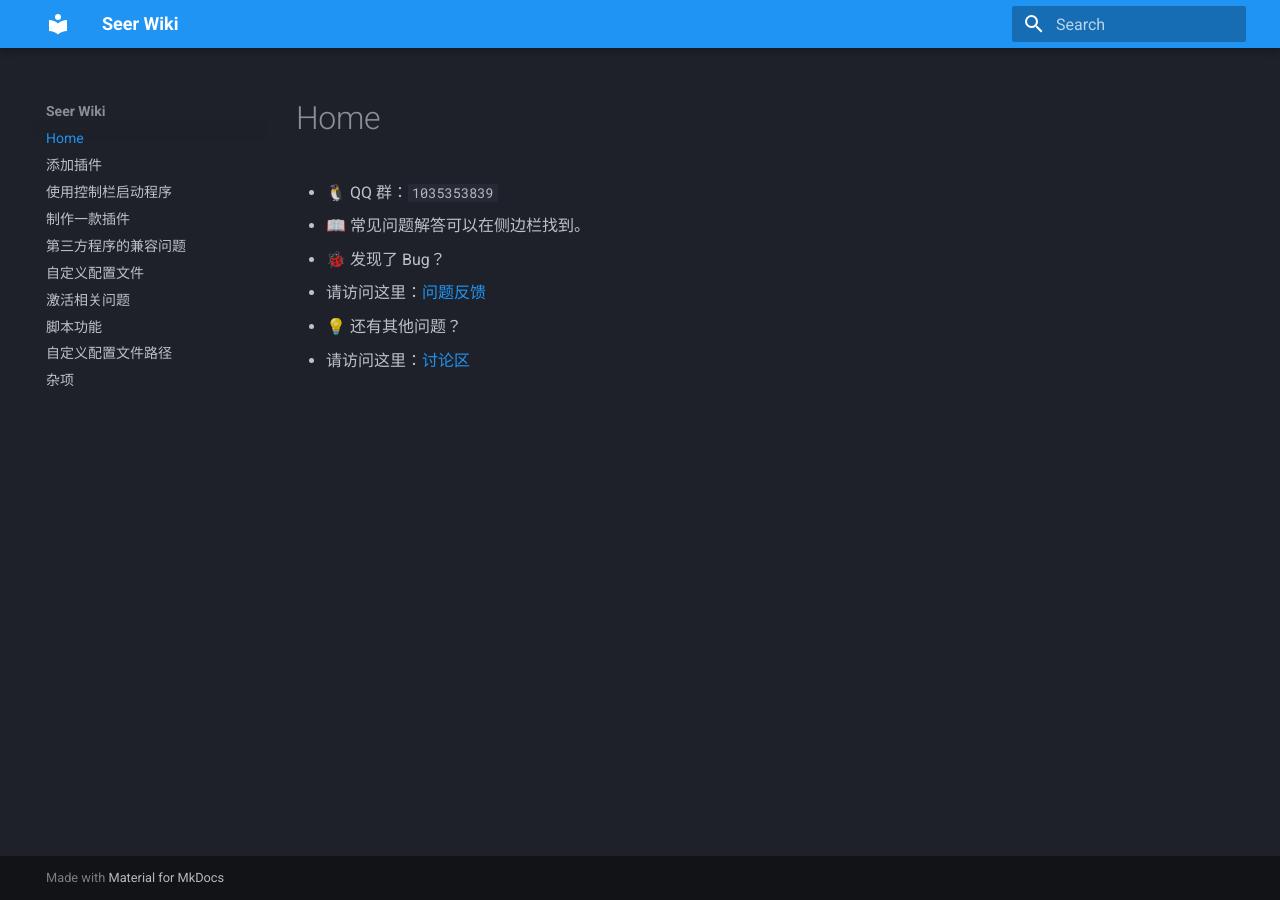
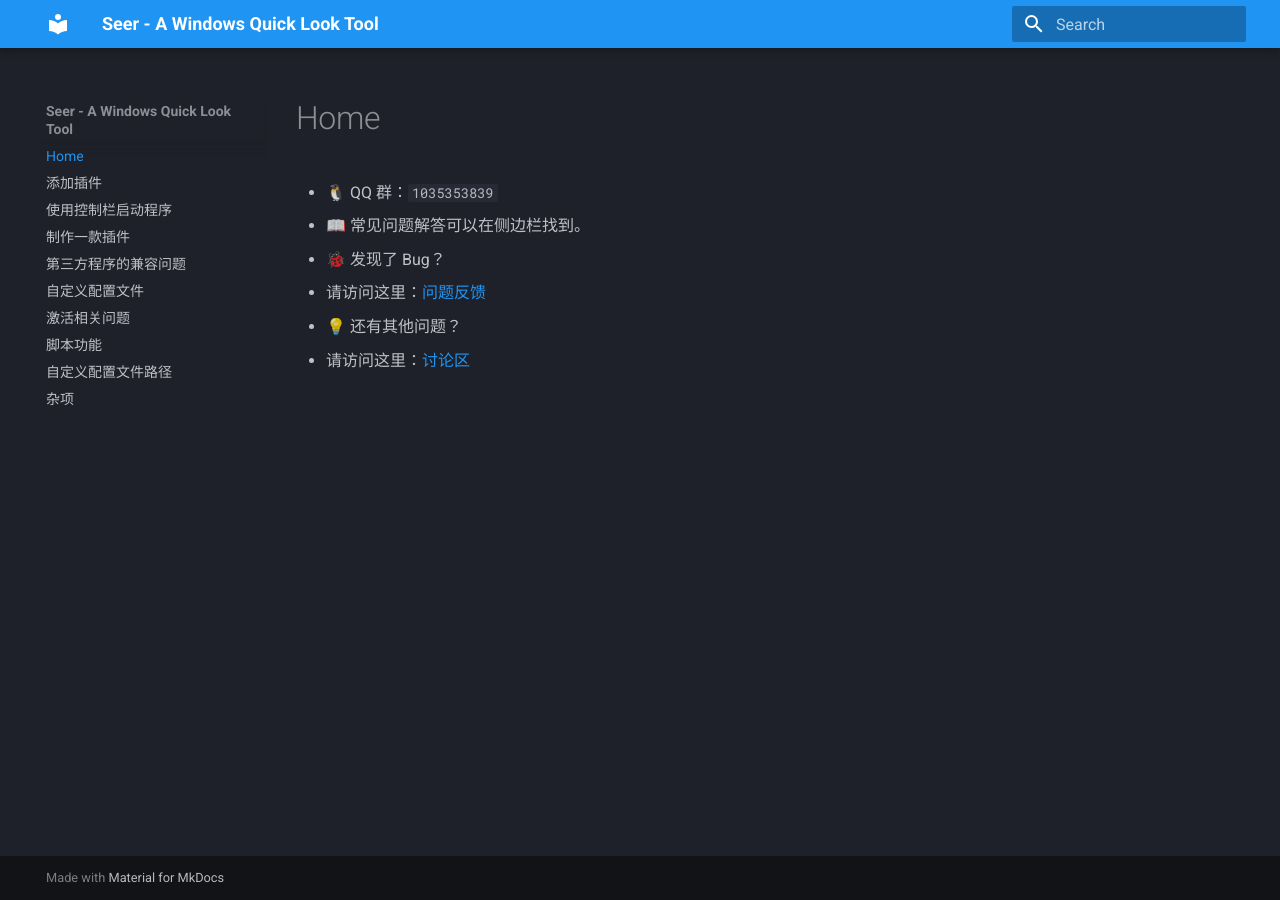
Before and after one commit to ccseer/Seer-Feedback-CN, an MkDocs documentation site: the page built from docs/index.md, in a window 1280 px wide. Built offline with MkDocs 1.6.1 and Material for MkDocs 9.7.7, drawn with Linux system fonts in a browser that asks for light colours.

Commit message:
Update mkdocs.yml

```diff
--- a/mkdocs.yml
+++ b/mkdocs.yml
@@ -1,4 +1,4 @@
-site_name: Seer Wiki
+site_name: Seer - A Windows Quick Look Tool
 nav:
   - Home: index.md
   - 添加插件: 1.-如何添加插件.md
```
